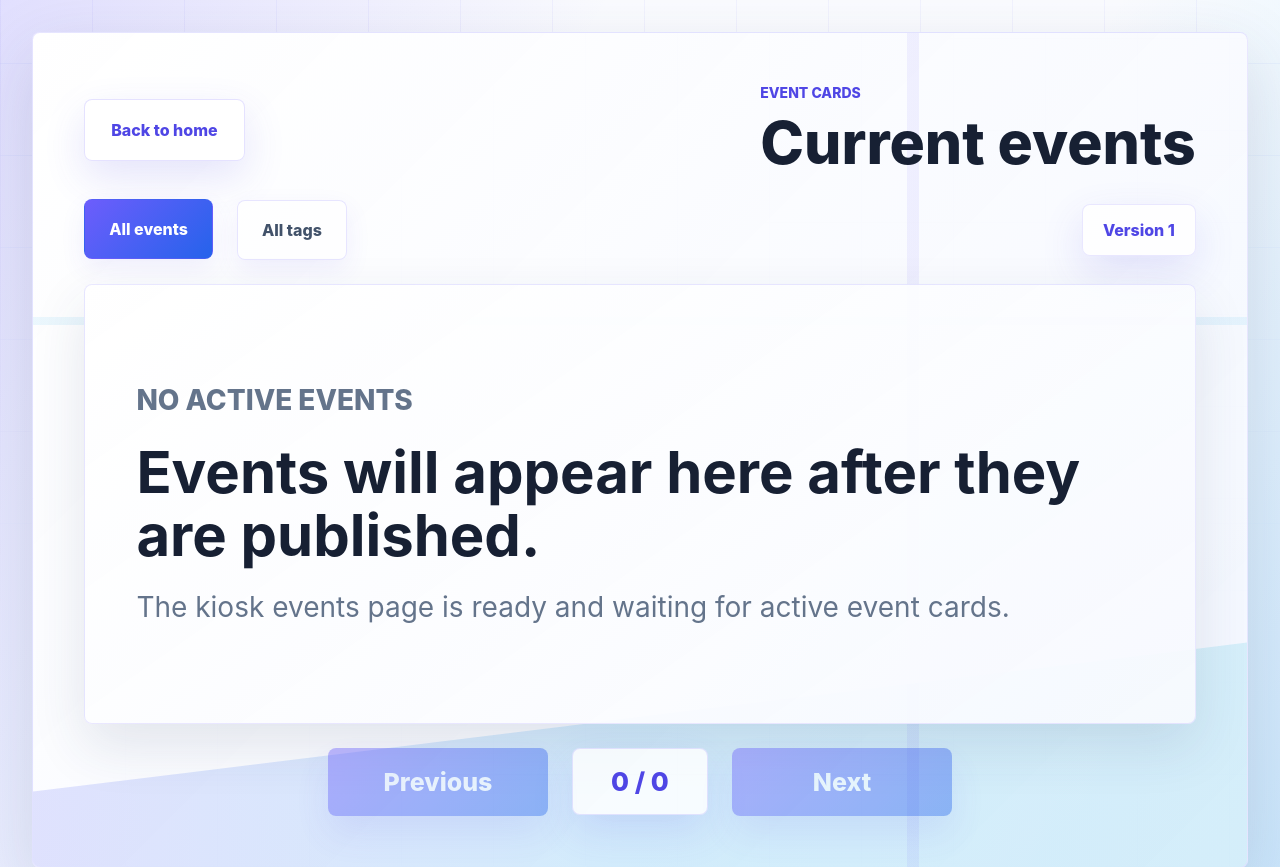
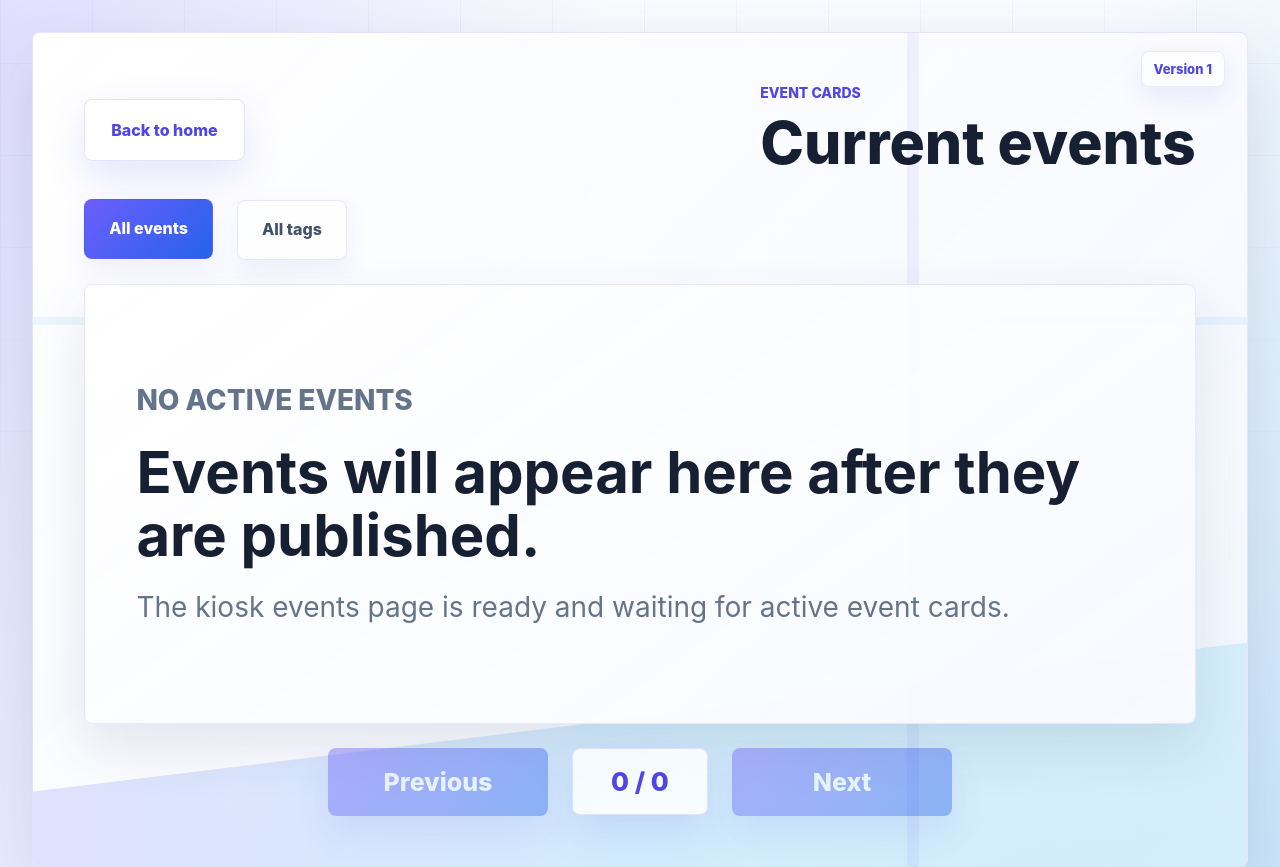
Before and after one commit to German7464/Kiosk_v001, a Flask app: page /kiosk/events in a window 1280 px wide. Shown: the top 867 px of the page. Run offline with Flask 3, Linux system fonts and the light colour scheme; data comes from the database, SQL or seed files in the repository; data that the repository does not hold is empty.

Commit message:
Fix kiosk event tag filtering

```diff
--- a/kiosk/static/css/base.css
+++ b/kiosk/static/css/base.css
@@ -402,6 +402,7 @@ h1 {
     background: rgba(255, 255, 255, 0.8);
     border: 1px solid rgba(109, 93, 252, 0.16);
     box-shadow: 0 10px 26px rgba(79, 70, 229, 0.08);
+    line-height: 1.2;
 }
 
 .tag-button.active,
@@ -413,14 +414,21 @@ h1 {
 }
 
 .version-badge {
-    flex: 0 0 auto;
-    padding: 15px 20px;
-    border: 1px solid rgba(109, 93, 252, 0.14);
+    position: absolute;
+    top: 18px;
+    right: 22px;
+    z-index: 3;
+    max-width: min(260px, calc(100% - 44px));
+    padding: 9px 12px;
+    border: 1px solid rgba(109, 93, 252, 0.12);
     border-radius: 8px;
     color: var(--violet-dark);
-    background: rgba(255, 255, 255, 0.82);
-    box-shadow: var(--shadow-soft);
-    font-weight: 800;
+    background: rgba(255, 255, 255, 0.76);
+    box-shadow: 0 10px 24px rgba(79, 70, 229, 0.1);
+    backdrop-filter: blur(6px);
+    font-size: 13px;
+    font-weight: 800;
+    text-align: center;
 }
 
 .event-card-display {
@@ -594,7 +602,18 @@ h1 {
     border-radius: 8px;
     color: var(--violet-dark);
     background: #f4f6ff;
-    font-weight: 800;
+    font: inherit;
+    font-weight: 800;
+    cursor: pointer;
+    line-height: 1.2;
+    text-align: left;
+}
+
+.modal-tag.active,
+.modal-tag:hover,
+.modal-tag:focus-visible {
+    color: #ffffff;
+    background: linear-gradient(135deg, var(--violet), var(--blue));
 }
 
 .modal-empty {
@@ -1340,7 +1359,7 @@ textarea {
 }
 
 .version-badge {
-    max-width: 100%;
+    max-width: min(260px, calc(100% - 44px));
 }
 
 .event-card {
@@ -1537,10 +1556,6 @@ textarea {
 
     .tag-filter-area {
         justify-content: center;
-    }
-
-    .version-badge {
-        text-align: center;
     }
 
     .admin-event-list {
--- a/kiosk/templates/kiosk_events.html
+++ b/kiosk/templates/kiosk_events.html
@@ -14,6 +14,7 @@
     data-description-placeholder="{{ t('common.no_description') }}"
     data-image-area="{{ t('common.image_area') }}"
     data-no-tags="{{ t('common.no_tags_available') }}">
+    <div class="version-badge" data-content-version>{{ t("common.version_loading") }}</div>
     <header class="events-header">
         <a class="back-action" href="{{ url_for('kiosk_home') }}">{{ t("common.back_to_home") }}</a>
         <div>
@@ -29,7 +30,6 @@
             <div class="tag-list" data-tag-list></div>
             <button class="tag-button" type="button" data-open-tags>{{ t("common.all_tags") }}</button>
         </div>
-        <div class="version-badge" data-content-version>{{ t("common.version_loading") }}</div>
     </div>
 
     <section class="event-card-display" aria-live="polite">
```
Also changed, not shown: kiosk/static/js/kiosk_events.js (+73 -20 lines), docs/CHANGELOG.md.
